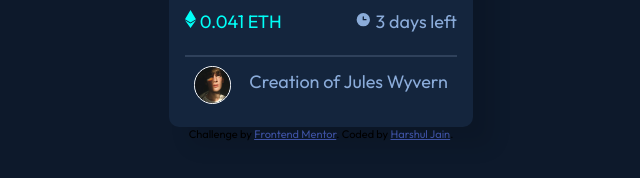
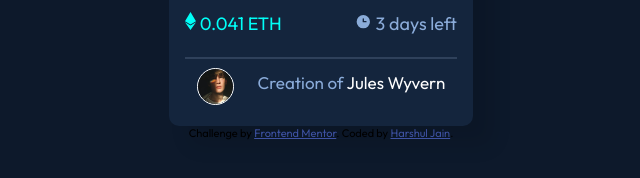
Before and after one commit to Harshul02/NFT-preview-Card, a plain HTML site: page index.html in a window 1280 px wide. Shown: the part 542-720 px from the top of the page, 319-959 px from the left. Drawn offline with Linux system fonts and the light colour scheme.

Commit message:
Small Change

```diff
--- a/index.html
+++ b/index.html
@@ -31,7 +31,7 @@
   <hr>
   <div class="one">
   <img src="/images/image-avatar.png" alt="avatar">
-  <p> Creation of Jules Wyvern</p>
+  <p> Creation of <span class="col">Jules Wyvern</span></p>
 </div>
 </div>
 <footer>
--- a/styles.css
+++ b/styles.css
@@ -83,4 +83,9 @@ p {
 
  .one p{
     margin-top: 4px;
+    font-size: 17px;
  }
+
+ .col{
+    color: white;
+ }
```
